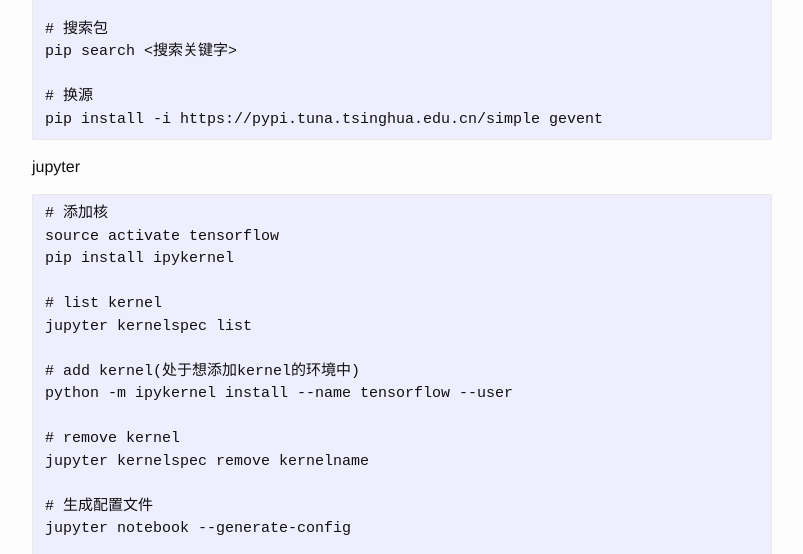
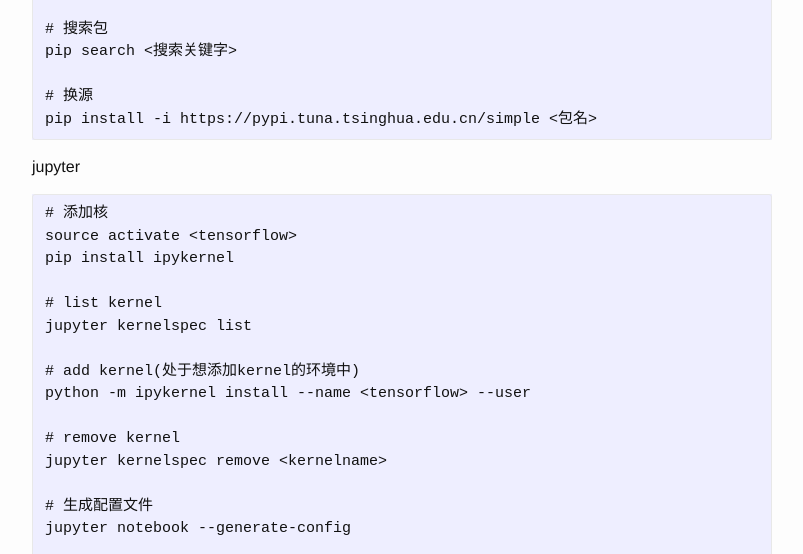
Before and after one commit to josephstalin117/josephstalin117.github.io, a Jekyll site: the page built from _posts/2017-08-10-python.markdown, in a window 1280 px wide and 1400 px high, scrolled down 3986 px. Shown: the part 577-1131 px from the top of the window, without its empty margins (238-1041 px from the left). Built offline with Jekyll 4.4.1, drawn with Linux system fonts in a browser that asks for light colours; some of the changed text lies outside the part shown.

Commit message:
edit python

````diff
--- a/_posts/2017-08-10-python.markdown
+++ b/_posts/2017-08-10-python.markdown
@@ -215,23 +215,23 @@
 pip search <搜索关键字>
 
 # 换源
-pip install -i https://pypi.tuna.tsinghua.edu.cn/simple gevent
+pip install -i https://pypi.tuna.tsinghua.edu.cn/simple <包名>
 ```
 
 jupyter
 ```
 # 添加核
-source activate tensorflow
+source activate <tensorflow>
 pip install ipykernel
 
 # list kernel
 jupyter kernelspec list
 
 # add kernel(处于想添加kernel的环境中)
-python -m ipykernel install --name tensorflow --user
+python -m ipykernel install --name <tensorflow> --user
 
 # remove kernel
-jupyter kernelspec remove kernelname
+jupyter kernelspec remove <kernelname>
 
 # 生成配置文件
 jupyter notebook --generate-config
````
